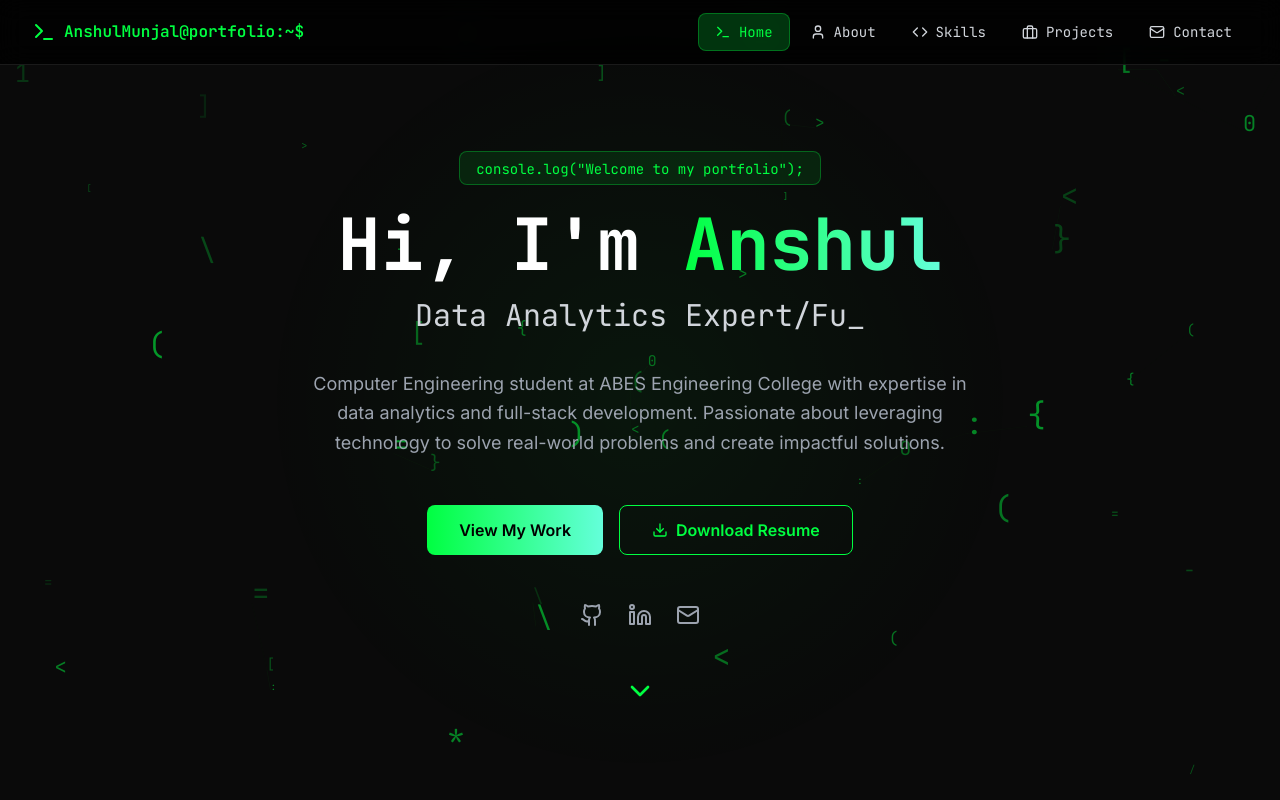
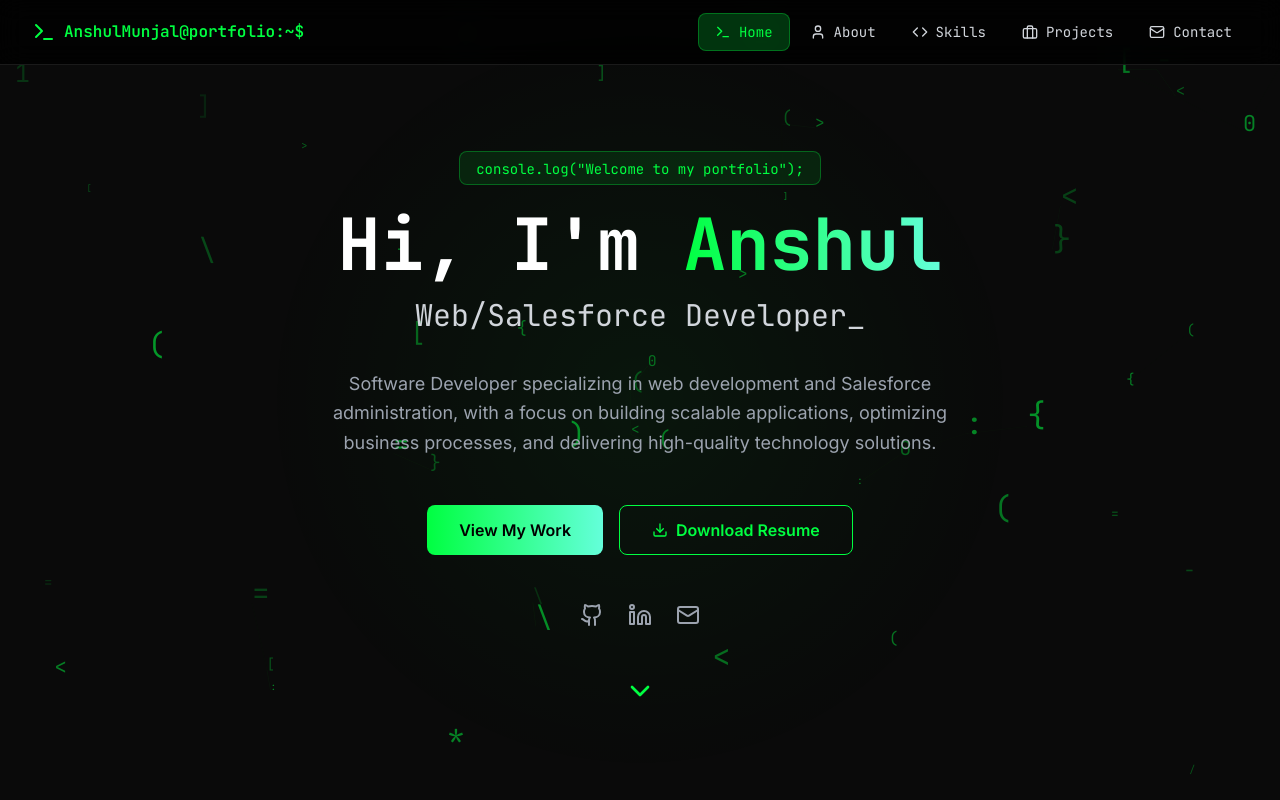
Before and after one commit to anshulmunjal01/MY-Portfolio, a React (Vite) app: page / in a window 1280 px wide. Built offline with nearby package versions, Linux system fonts and the light colour scheme.

Commit message:
Update Hero.tsx
update till june 2026

```diff
--- a/src/components/Hero.tsx
+++ b/src/components/Hero.tsx
@@ -13,7 +13,7 @@ const Hero: React.FC<HeroProps> = ({ onNavigate }) => {
   const [showCursor, setShowCursor] = useState(true);
 
   const texts = [
-    'Data Analytics Expert/Full stack Developer',
+    'Web/Salesforce Developer',
     'Full Stack Developer',
     'Problem Solver',
     'Tech Innovator'
@@ -75,9 +75,8 @@ const Hero: React.FC<HeroProps> = ({ onNavigate }) => {
           </div>
 
           <p className="text-lg text-gray-400 max-w-2xl mx-auto mb-12 leading-relaxed">
-            Computer Engineering student at ABES Engineering College with expertise in
-            data analytics and full-stack development. Passionate about leveraging technology
-            to solve real-world problems and create impactful solutions.
+            Software Developer specializing in web development and Salesforce administration, with a focus on building scalable applications, optimizing business processes, and delivering high-quality technology solutions.
+
           </p>
         </div>
 
@@ -90,7 +89,7 @@ const Hero: React.FC<HeroProps> = ({ onNavigate }) => {
           </button>
 
           <a
-            href="https://drive.google.com/file/d/11Aaxk6ARMMsmph5EJVgS526ojEKyq_lB/view?usp=drive_link"
+            href="https://drive.google.com/file/d/1nZyUM53f-yKdSQoLOxmQQ7zwRRMF5wMw/view?usp=drive_link"
             download
             className="px-8 py-3 border border-green-400 text-green-400 font-semibold rounded-lg hover:bg-green-400 hover:text-black transition-all duration-300 flex items-center gap-2"
           >
```
